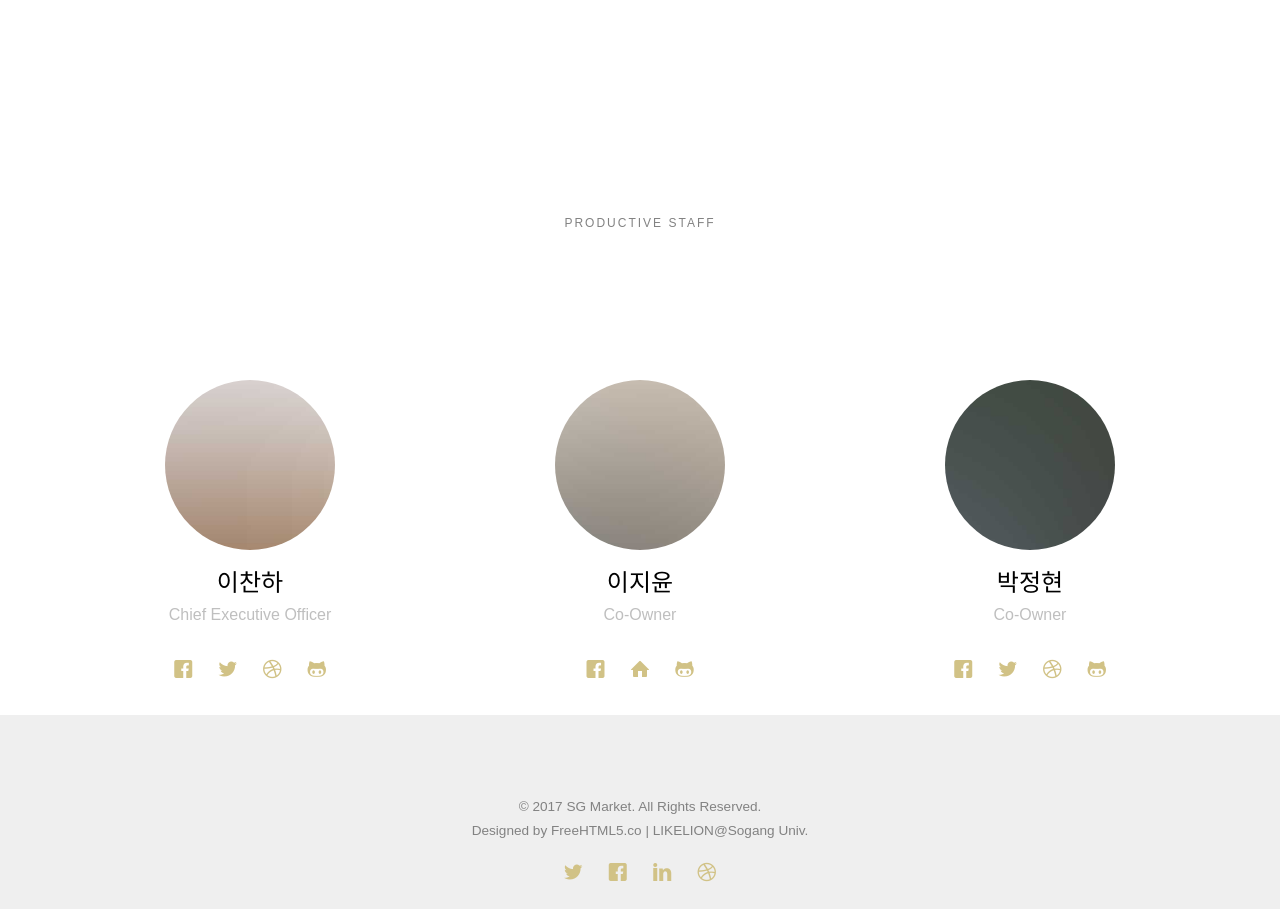
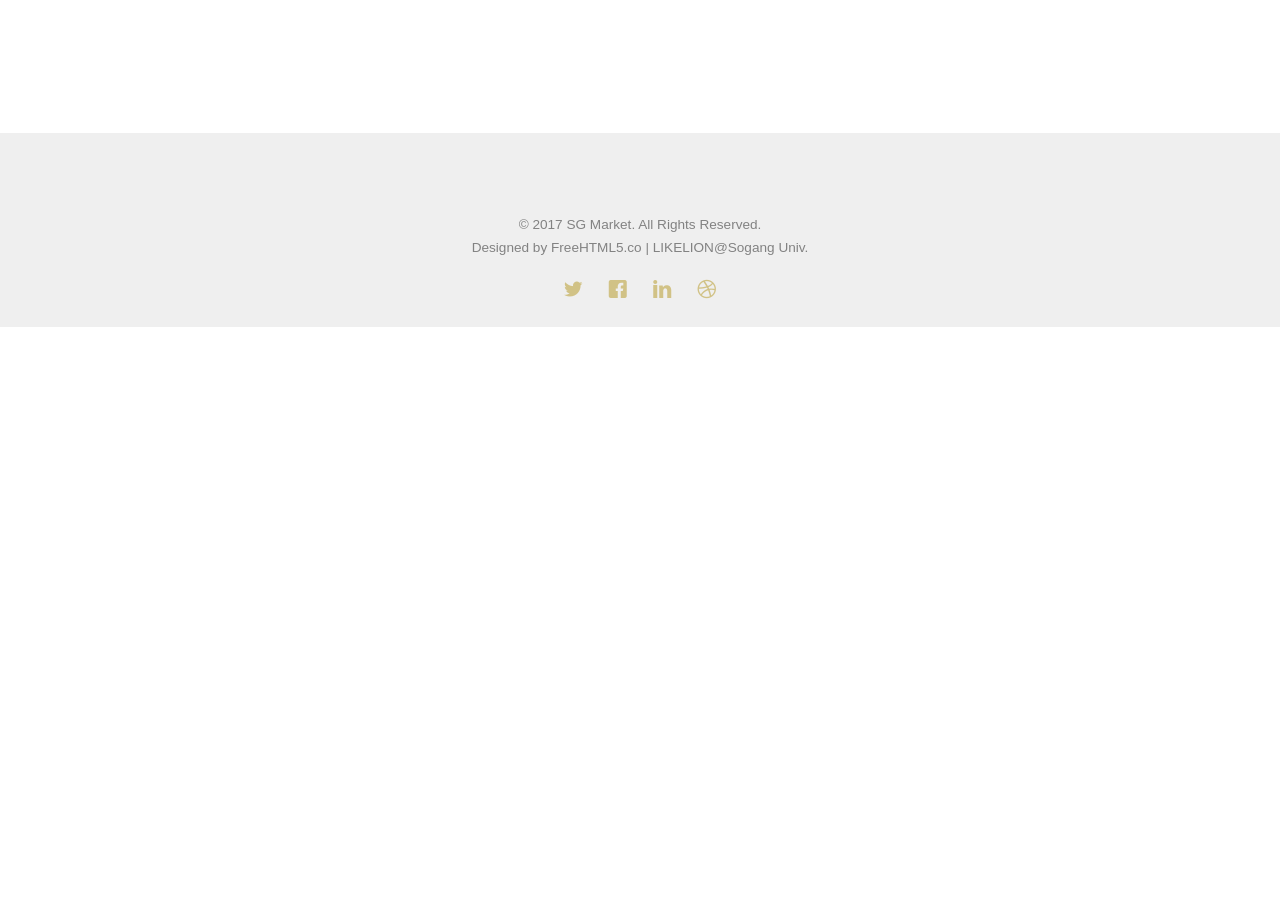
Before and after one commit to liveroom2017/sgmarket_design_sample, a plain HTML site: page notice.html in a window 1280 px wide. Shown: the part 1340-2249 px from the top of the page. After the commit the page ends 1667 px from the top, so only its background shows below. Drawn offline with Linux system fonts and the light colour scheme; files whose address does not match are found by name.

Commit message:
Remove members

```diff
--- a/notice.html
+++ b/notice.html
@@ -154,57 +154,6 @@
 		</div>
 	</div>
 
-	<div id="fh5co-started">
-		<div class="container">
-			<div class="row animate-box">
-				<div class="col-md-8 col-md-offset-2 text-center fh5co-heading">
-					<span>Productive Staff</span>
-					<h2>운영진</h2>
-				</div>
-			</div>
-			<div class="row">
-				<div class="col-md-4 col-sm-4 animate-box" data-animate-effect="fadeIn">
-					<div class="fh5co-staff">
-						<img src="images/person1.jpg" alt="Free HTML5 Templates by gettemplates.co">
-						<h3>이찬하</h3>
-						<strong class="role">Chief Executive Officer</strong>
-						<ul class="fh5co-social-icons">
-							<li><a href="#"><i class="icon-facebook"></i></a></li>
-							<li><a href="#"><i class="icon-twitter"></i></a></li>
-							<li><a href="#"><i class="icon-dribbble"></i></a></li>
-							<li><a href="#"><i class="icon-github"></i></a></li>
-						</ul>
-					</div>
-				</div>
-				<div class="col-md-4 col-sm-4 animate-box" data-animate-effect="fadeIn">
-					<div class="fh5co-staff">
-						<img src="images/person2.jpg" alt="Free HTML5 Templates by gettemplates.co">
-						<h3>이지윤</h3>
-						<strong class="role">Co-Owner</strong>
-						<ul class="fh5co-social-icons">
-							<li><a href="https://www.facebook.com/llb1026" target="blank"><i class="icon-facebook"></i></a></li>
-							<li><a href="https://llb1026.github.io/" target="blank"><i class="icon-home"></i></a></li>
-							<li><a href="https://github.com/llb1026" target="blank"><i class="icon-github"></i></a></li>
-						</ul>
-					</div>
-				</div>
-				<div class="col-md-4 col-sm-4 animate-box" data-animate-effect="fadeIn">
-					<div class="fh5co-staff">
-						<img src="images/person3.jpg" alt="Free HTML5 Templates by gettemplates.co">
-						<h3>박정현</h3>
-						<strong class="role">Co-Owner</strong>
-						<ul class="fh5co-social-icons">
-							<li><a href="#"><i class="icon-facebook"></i></a></li>
-							<li><a href="#"><i class="icon-twitter"></i></a></li>
-							<li><a href="#"><i class="icon-dribbble"></i></a></li>
-							<li><a href="#"><i class="icon-github"></i></a></li>
-						</ul>
-					</div>
-				</div>
-			</div>
-		</div>
-	</div>
-
 	<footer id="fh5co-footer" role="contentinfo">
 		<div class="container">
 			<div class="row copyright">
```
